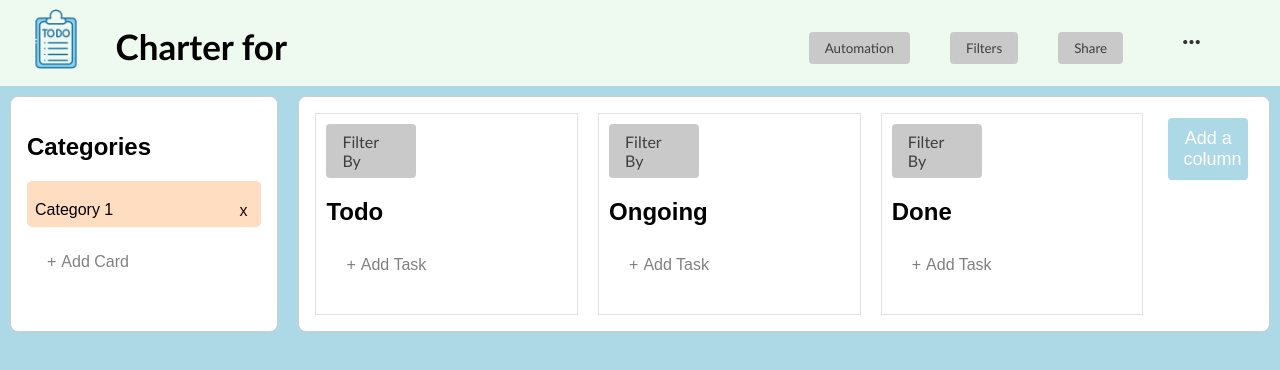
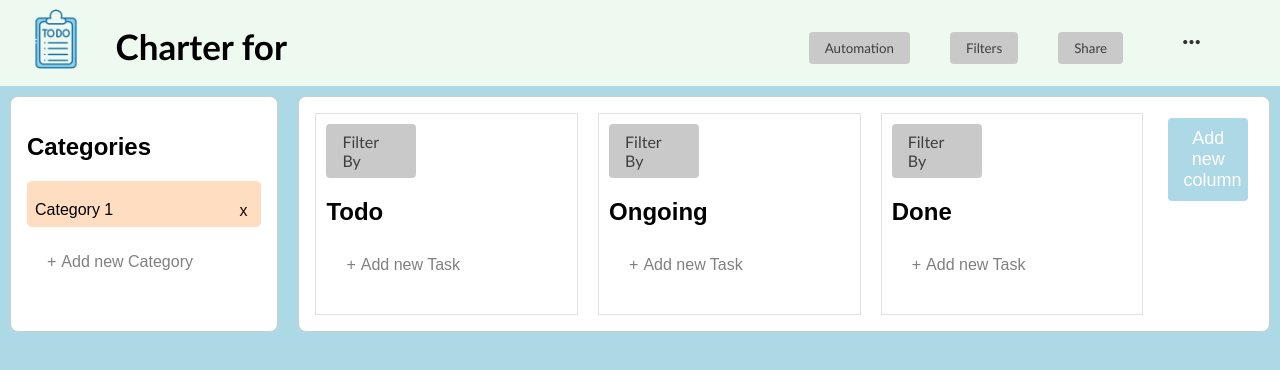
Before and after one commit to Amtizma/ProiectSOPM, a React (Create React App) app: page / in a window 1280 px wide. Shown: the top 370 px of the page. Built offline with nearby package versions, Linux system fonts and the light colour scheme.

Commit message:
Changed submit and button text

```diff
--- a/src/AddTask.js
+++ b/src/AddTask.js
@@ -106,7 +106,7 @@ function AddTask({sortOrder, setSortOrder }) {
               />
           ))}
           <button onClick={addColumn} className="add-column-button">
-            Add a column
+            Add new column
           </button>
         </div>
         {showAddColumnPopup && (
--- a/src/AddTaskForm.js
+++ b/src/AddTaskForm.js
@@ -46,14 +46,14 @@ const AddTaskForm = ({ onAddTask, category }) => {
               type="text"
               value={name}
               onChange={(e) => setName(e.target.value)}
-              placeholder="Enter a task"
+              placeholder="Enter task title"
             />
             <input
               className="category-name-textbox"
               type="text"
               value={task}
               onChange={(e) => setTask(e.target.value)}
-              placeholder="Enter a task description"
+              placeholder="Enter task description"
             />
           </div>
           <div className="priority-options">
@@ -93,7 +93,7 @@ const AddTaskForm = ({ onAddTask, category }) => {
         </form>
       ) : (
         <button onClick={handleButtonClick} className="add-category-button">
-          Add Task
+          Add new Task
         </button>
       )}
     </div>
--- a/src/CategoryForm.js
+++ b/src/CategoryForm.js
@@ -33,11 +33,11 @@ const AddNewCategory = ({ addCategory }) => {
                         onChange={(event) => setNewCategoryName(event.target.value)}
                         maxLength={15}
                     />
-                    <button type="submit" className='confirm-add-category-button' style={{ backgroundColor: `var(--theme-color)` }}>Add Card</button>
+                    <button type="submit" className='confirm-add-category-button' style={{ backgroundColor: `var(--theme-color)` }}>Add new Category</button>
                     <button type="button" onClick={handleCancel} className='cancel-add-category-button'>X</button>
                 </form>
             ) : (
-                <button onClick={handleButtonClick} className='add-category-button'>Add Card</button>
+                <button onClick={handleButtonClick} className='add-category-button'>Add new Category</button>
             )}
         </div>
     );
--- a/src/form.css
+++ b/src/form.css
@@ -22,7 +22,7 @@
     color: #fff;
     border: 3px solid #000;
     /* Add a border to make it more evident */
-    box-shadow: 0 0 5px rgba(0, 0, 0, 0.3);
+    box-shadow: 0 0 5px rgba(0, 0, 0, 0.5);
     /* Add a subtle box shadow for depth */
 }
 
```
